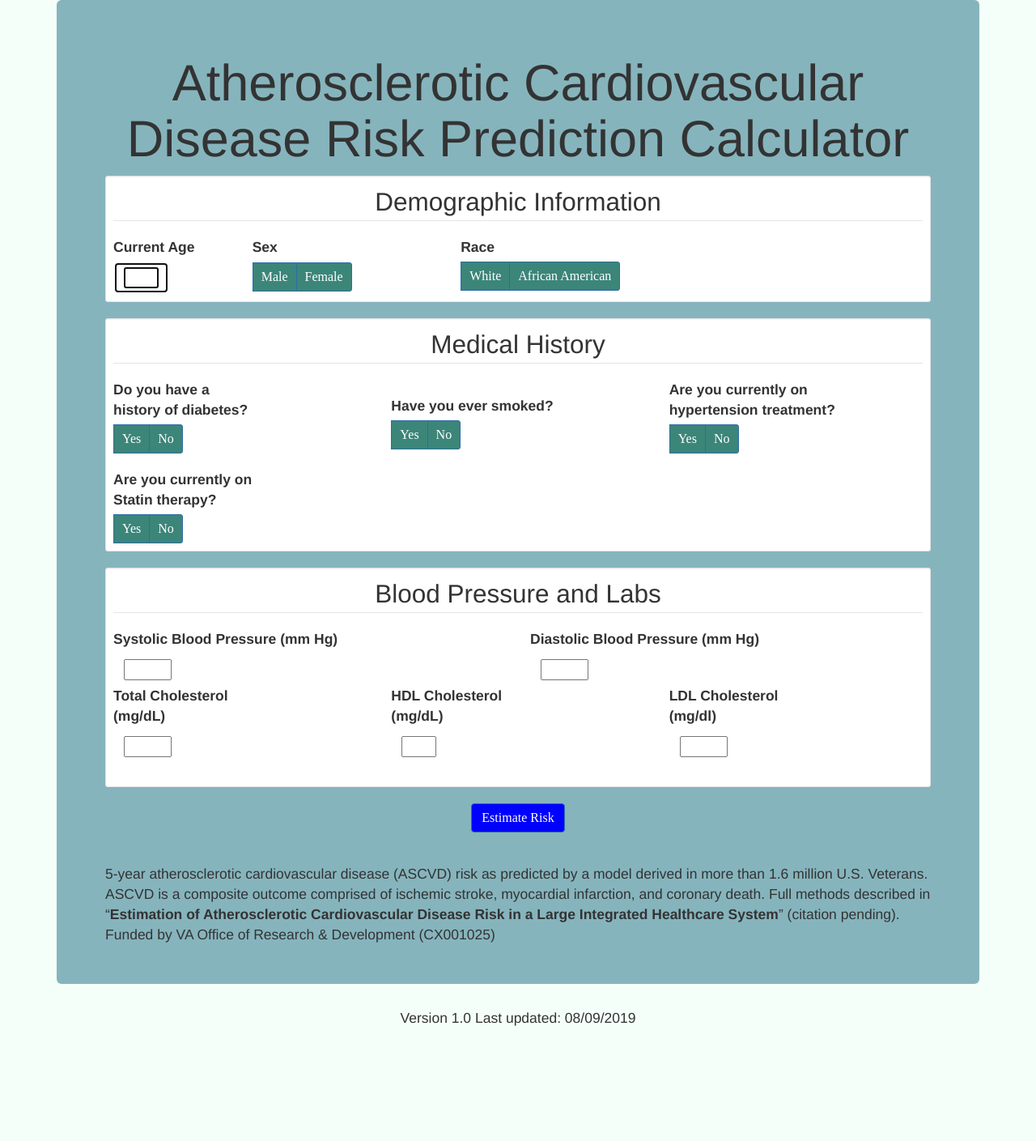
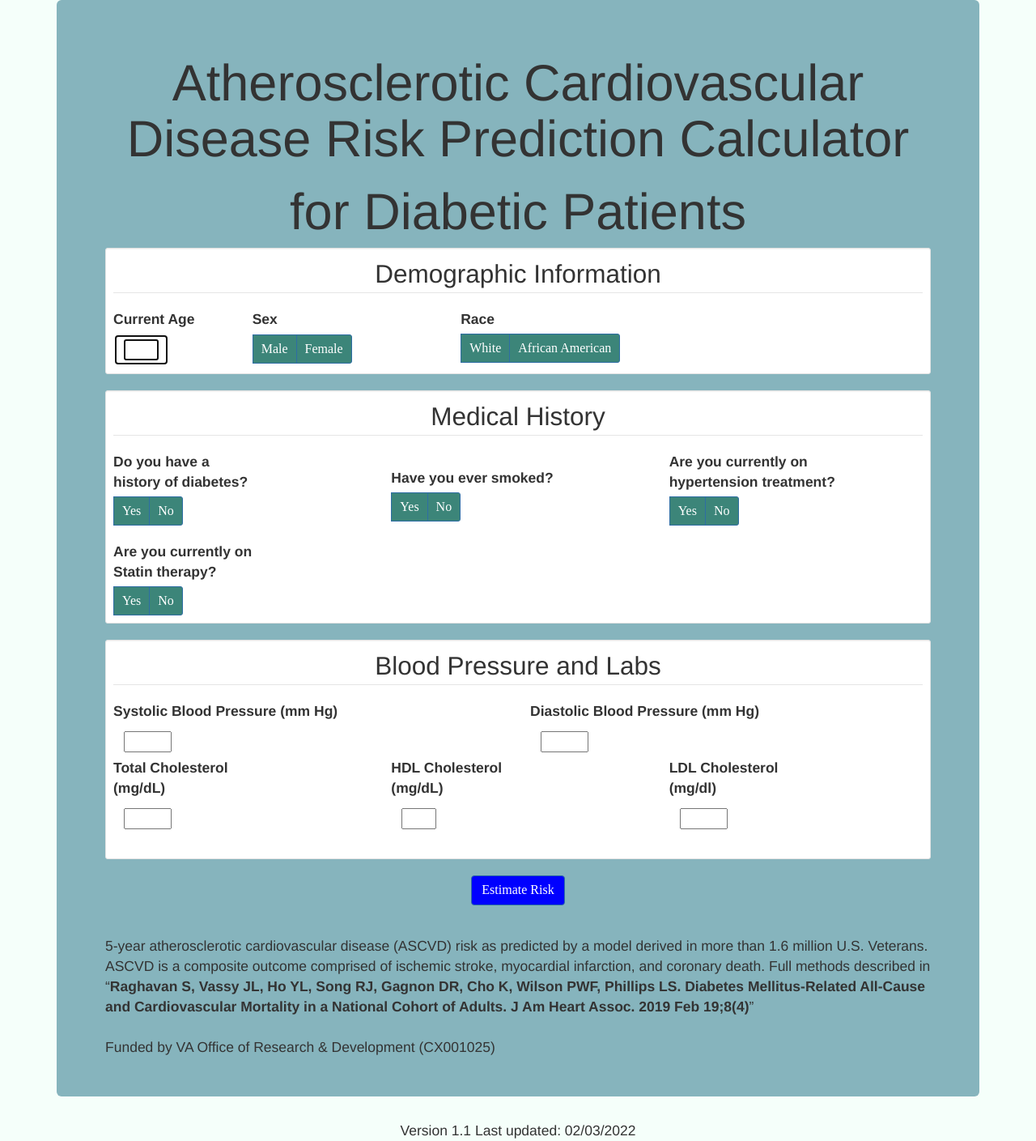
Before and after one commit to BOS-MAV/ACVD_Risk_Calculator_Diabetes, a plain HTML site: page index.html in a window 1280 px wide. Shown: the whole page at 81% size. Before the commit the page ends 1270 px from the top, so only its background shows below. Drawn offline with nearby package versions, Linux system fonts and the light colour scheme.

Commit message:
Changed citation and title

```diff
--- a/index.html
+++ b/index.html
@@ -20,6 +20,7 @@
             <div class ="container">
                 <div class="jumbotron clearfix">
                     <h1 class = "head-center">Atherosclerotic Cardiovascular Disease Risk Prediction Calculator</h1>
+                    <h1 class = "head-center">for Diabetic Patients</h1>
                     <div class="well well-sm">
                         <legend class = "block-legend">Demographic Information</legend>
                         <div class ="row">
@@ -286,11 +287,11 @@
                         </div>
                     </div>
 
-                    <div class = "discText"> <br/><br/><br/>5-year atherosclerotic cardiovascular disease (ASCVD) risk as predicted by a model derived in more than 1.6 million U.S. Veterans. ASCVD is a composite outcome comprised of ischemic stroke, myocardial infarction, and coronary death. Full methods described in “<strong>Estimation of Atherosclerotic Cardiovascular Disease Risk in a Large Integrated Healthcare System</strong>” (citation pending).
-<br/>
+                    <div class = "discText"> <br/><br/><br/>5-year atherosclerotic cardiovascular disease (ASCVD) risk as predicted by a model derived in more than 1.6 million U.S. Veterans. ASCVD is a composite outcome comprised of ischemic stroke, myocardial infarction, and coronary death. Full methods described in “<strong>Raghavan S, Vassy JL, Ho YL, Song RJ, Gagnon DR, Cho K, Wilson PWF, Phillips LS. Diabetes Mellitus-Related All-Cause and Cardiovascular Mortality in a National Cohort of Adults. J Am Heart Assoc. 2019 Feb 19;8(4)</strong>”
+<br/><br/>
                         Funded by VA Office of Research & Development (CX001025)</div>
                 </div>
-                <div class ="Vfooter">Version 1.0  Last updated: 08/09/2019</div>
+                <div class ="Vfooter">Version 1.1  Last updated: 02/03/2022</div>
             </div>
         </form>
     </body>
```
